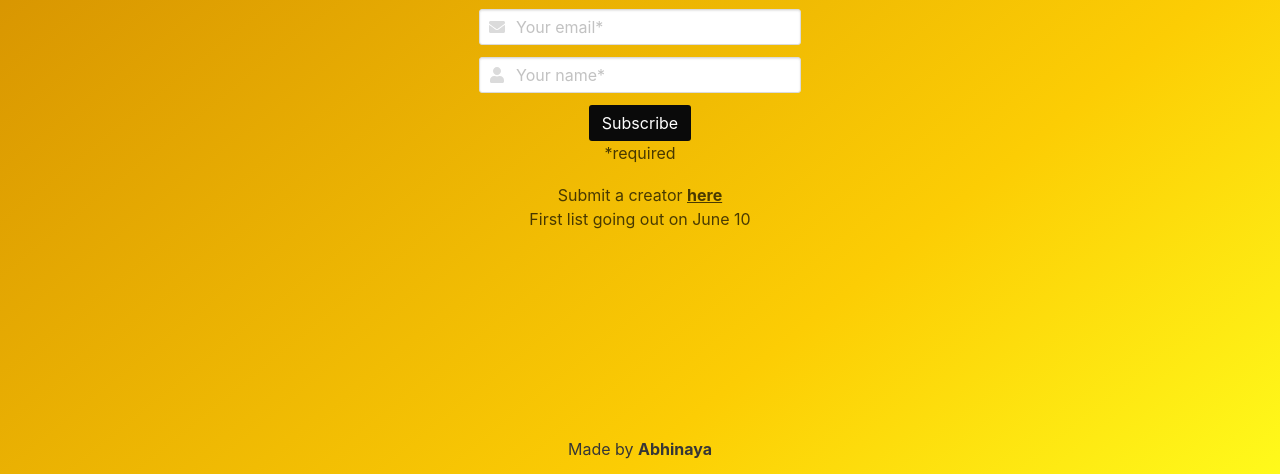
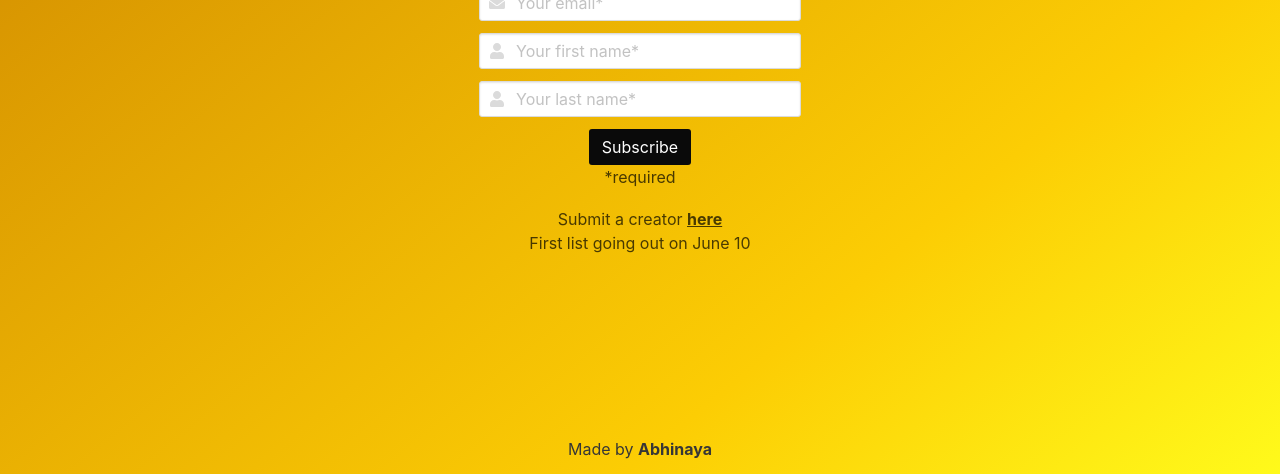
Before and after one commit to abee369/creatorsonrise, a website: page index.html in a window 1280 px wide. Shown: the part 326-800 px from the top of the page. Drawn offline with Linux system fonts and the light colour scheme.

Commit message:
lst name

```diff
--- a/index.html
+++ b/index.html
@@ -60,12 +60,19 @@
               </div>
               <div class="field is-grouped">
                 <p class="control has-icons-left has-icons-right">
-                <input type="text" value="" name="FNAME" class="required input" id="mce-FNAME" placeholder="Your name*">
+                <input type="text" value="" name="FNAME" class="required input" id="mce-FNAME" placeholder="Your first name*">
                 <span class="icon is-small is-left">
                   <i class="fas fa-user"></i>
                 </span>
                 </p>
-
+              </div>
+              <div class="field is-grouped">
+                <p class="control has-icons-left has-icons-right">
+                <input type="text" value="" name="LNAME" class="input" id="mce-LNAME" placeholder="Your last name*">
+                <span class="icon is-small is-left">
+                  <i class="fas fa-user"></i>
+                </span>
+                </p>
               </div>
 
               <div id="mce-responses" class="clear">
```
